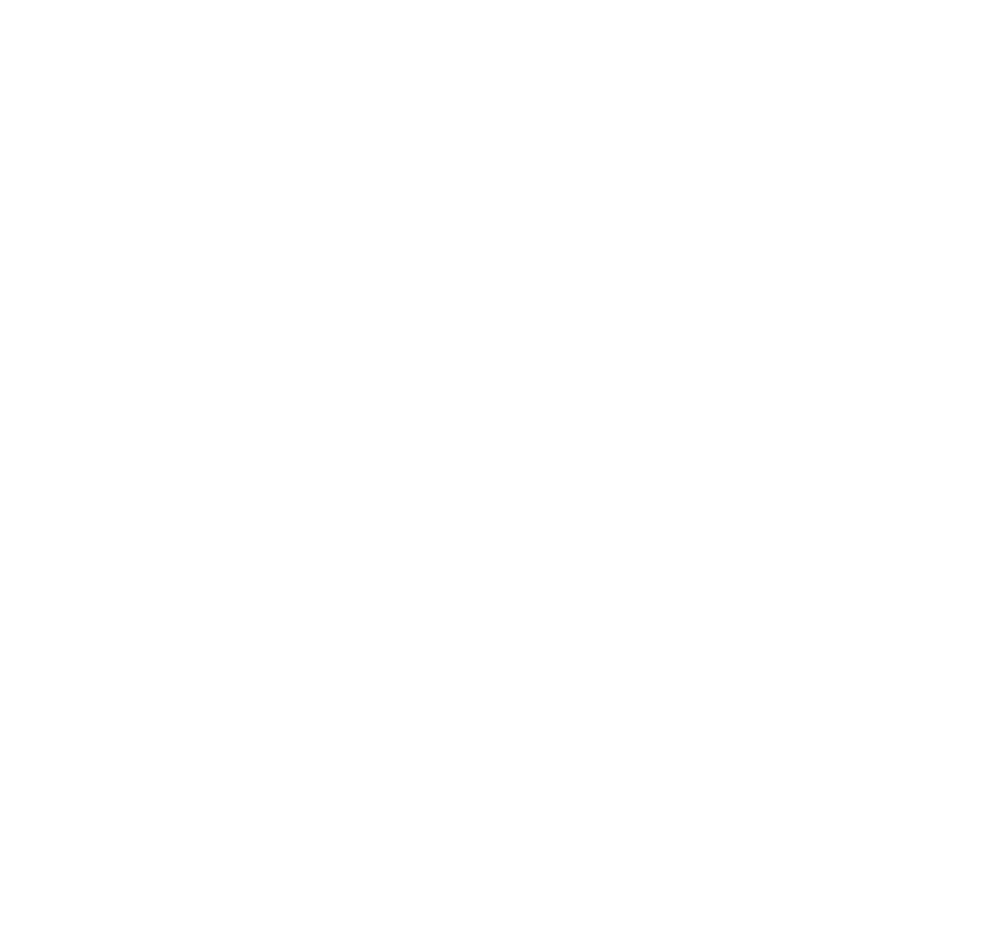
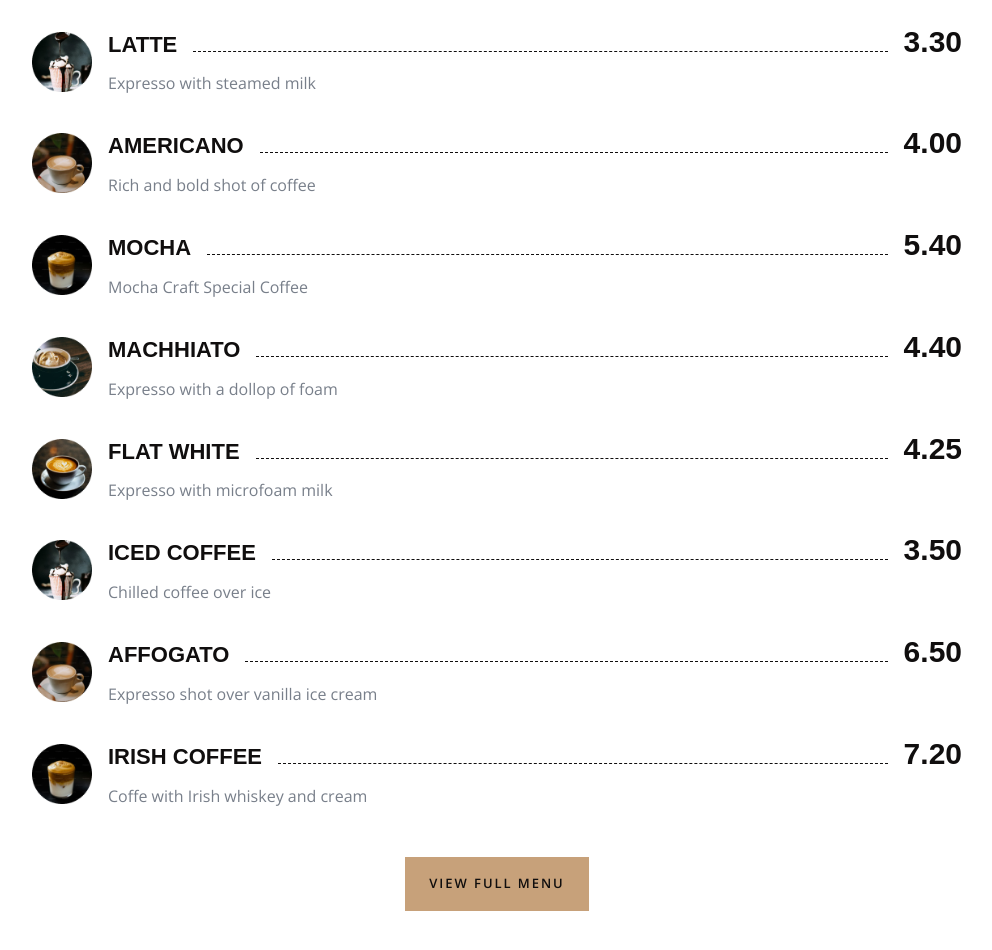
Before and after one commit to nahinAbrar/mocha_craft, a Next.js app: page / in a window 1280 px wide. Shown: the part 4200-5150 px from the top of the page, without its empty margins (143-1135 px from the left). Built offline with nearby package versions, Linux system fonts and the light colour scheme; a web font is replaced by a local one.

Commit message:
Menu Done

```diff
--- a/app/page.jsx
+++ b/app/page.jsx
@@ -2,6 +2,7 @@
 import About from '@/components/About'
 import Explore from '@/components/Explore'
 import Hero from '@/components/Hero'
+import Menu from '@/components/Menu'
 import React from 'react'
 import { useEffect } from 'react'
 
@@ -21,6 +22,7 @@
       <Hero />
       <Explore />
       <About />
+      <Menu />
       {/*Temporary Div*/}
       <div className="h-[4000px]"></div>
     </div>
--- /dev/null
+++ b/components/Menu.jsx
@@ -0,0 +1,104 @@
+import MenuItem from "./MenuItem"
+import Separator from "./Separator"
+
+
+const menuItems = [
+    {
+        imgSrc: "/assets/menu/coffee-1.png",
+        name: "Expresso",
+        description: "Rich and bold shot of coffee",
+        price: 3.3,
+    },
+    {
+        imgSrc: "/assets/menu/coffee-2.png",
+        name: "Cappuccino",
+        description: "Expresso with steamed milk and foam",
+        price: 4.5,
+    },
+    {
+        imgSrc: "/assets/menu/coffee-3.png",
+        name: "Latte",
+        description: "Expresso with steamed milk",
+        price: 3.3,
+    },
+    {
+        imgSrc: "/assets/menu/coffee-4.png",
+        name: "Americano",
+        description: "Rich and bold shot of coffee",
+        price: 4.0,
+    },
+    {
+        imgSrc: "/assets/menu/coffee-5.png",
+        name: "Mocha",
+        description: "Mocha Craft Special Coffee",
+        price: 5.4,
+    },
+    {
+        imgSrc: "/assets/menu/coffee-1.png",
+        name: "Machhiato",
+        description: "Expresso with a dollop of foam",
+        price: 4.4,
+    },
+    {
+        imgSrc: "/assets/menu/coffee-2.png",
+        name: "Flat White",
+        description: "Expresso with microfoam milk",
+        price: 4.25,
+    },
+    {
+        imgSrc: "/assets/menu/coffee-3.png",
+        name: "Iced Coffee",
+        description: "Chilled coffee over ice",
+        price: 3.5,
+    },
+    {
+        imgSrc: "/assets/menu/coffee-4.png",
+        name: "Affogato",
+        description: "Expresso shot over vanilla ice cream",
+        price: 6.5,
+    },
+    {
+        imgSrc: "/assets/menu/coffee-5.png",
+        name: "Irish Coffee",
+        description: "Coffe with Irish whiskey and cream",
+        price: 7.2,
+    },
+]
+
+const Menu = () => {
+    return (
+        <section className="pt-12 pb-16 xl:pt-16 xl:pb-36">
+            <div className="container mx-auto">
+                <div className="flex flex-col gap-4 mb-12 xl:mb-24">
+                    <h2 className="h2 text-center">Our Menu</h2>
+                    <div className="mb-4">
+                        <Separator bg="accent" />
+                    </div>
+                    <p className="text-center max-w-[620px] mx-auto">
+                        Lorem ipsum dolor sit, amet consectetur adipisicing elit. Molestias, pariatur. Maxime vero tempore obcaecati, enim facere dignissimos eius. Delectus, perferendis.
+                    </p>
+                </div>
+                {/*menu and button */}
+                <div className="flex flex-col items-center gap-12 xl:gap-24">
+                    {/*menu*/}
+                    <div className="w-full grid grid-cols-1 xl:grid-cols-2 gap-y-8 gap-x-16 place-content-center">
+                        {menuItems.map((item, index) => {
+                            const { name, description, price, imgSrc } = item;
+                            return <MenuItem
+                                name={name}
+                                description={description}
+                                price={price}
+                                imgSrc={imgSrc}
+                                key={index}
+                            />
+                        })}
+                    </div>
+
+                    <button className="btn">View full Menu</button>
+                </div>
+            </div>
+        </section>
+    )
+}
+
+export default Menu
--- /dev/null
+++ b/components/MenuItem.jsx
@@ -0,0 +1,37 @@
+import Image from 'next/image'
+import React from 'react'
+
+const MenuItem = ({ imgSrc, name, description, price }) => {
+    return (
+        <div className='flex items-center gap-4'>
+            {/*image*/}
+            <div className='relative w-[60px] h-[60px] xl:w-[72px] rounded-full'>
+                <Image
+                    src={imgSrc}
+                    fill
+                    alt=''
+                    priority
+                    quality={100}
+                    className='object-cover'
+                />
+            </div>
+            {/*text*/}
+            <div className='flex flex-col flex-1 gap-2'>
+                <div className='flex justify-between gap-4 items-baseline'>
+                    {/*name*/}
+                    <p className='uppercase font-primary font-semibold text-[22px] text-primary'>{name}</p>
+                    {/**border*/}
+                    <div className='flex-1 border-b border-dashed border-primary'></div>
+                    {/** priee*/}
+                    <p className='leading-none font-primary font-semibold text-[30px] text-primary'>{price.toFixed(2)}</p>
+
+
+                </div>
+                {/*description*/}
+                <p>{description}</p>
+            </div>
+        </div>
+    )
+}
+
+export default MenuItem
```
